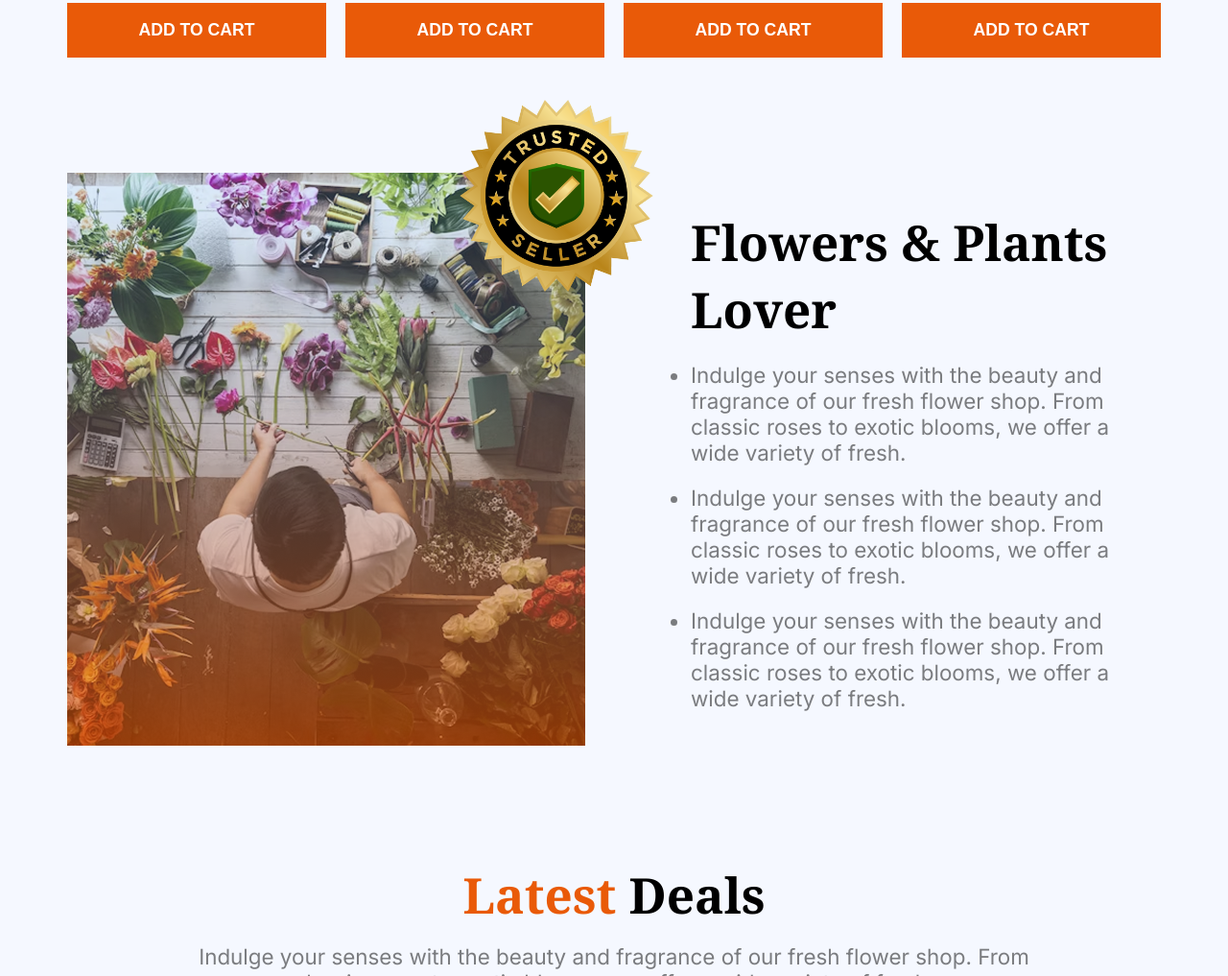
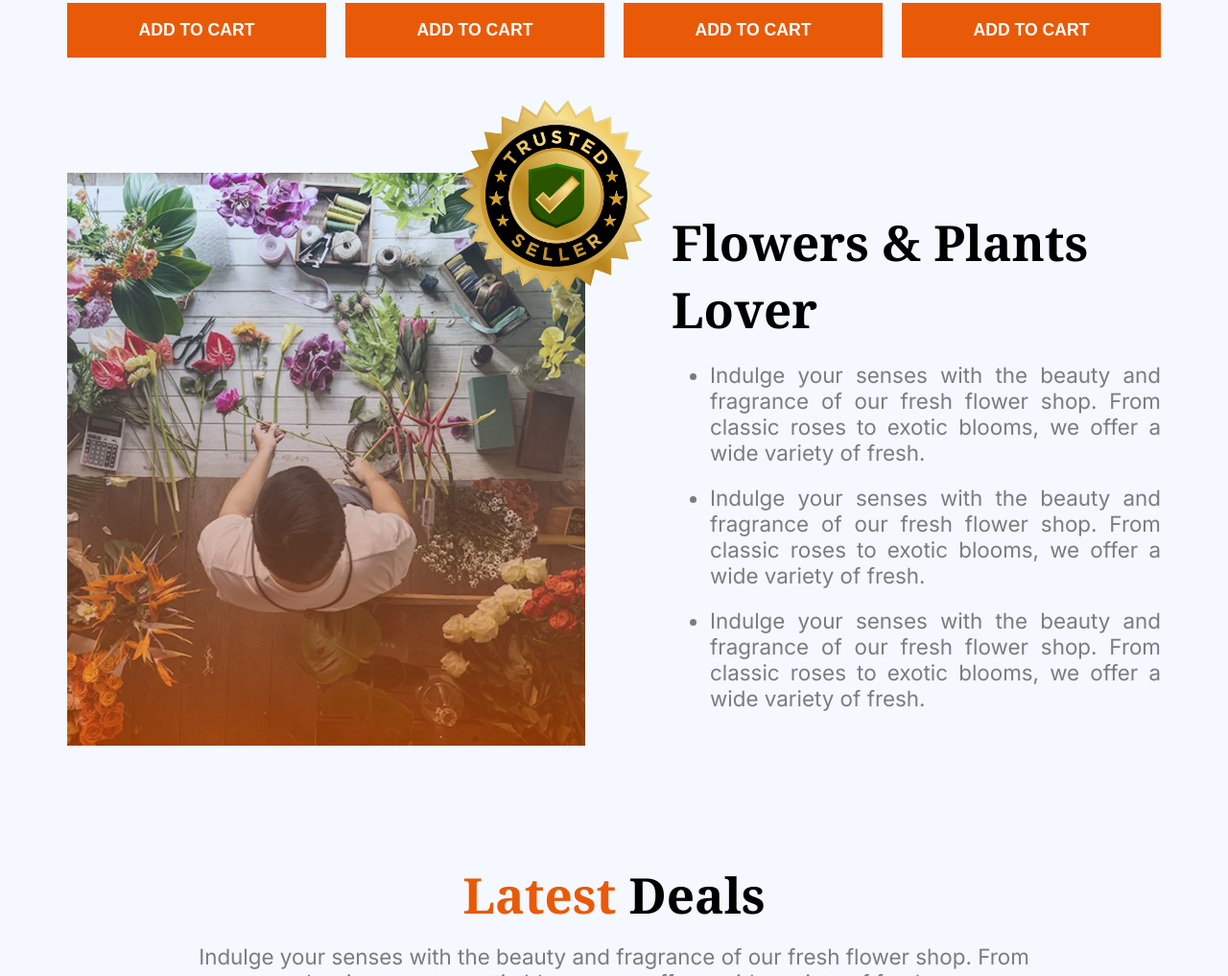
Before and after one commit to abdur2711/assignment-2, a plain HTML site: page index.html in a window 1280 px wide. Shown: the part 1904-2921 px from the top of the page at 96% size. Drawn offline with Linux system fonts and the light colour scheme.

Commit message:
Fix margin in plants lover section

```diff
--- a/styles/assignment-2.css
+++ b/styles/assignment-2.css
@@ -154,10 +154,13 @@ section {
 
 .plants-lover-title {
   max-width: 540px;
+  margin-left: -20px;
 }
 
 .plants-lover-description li {
   margin-top: 20px;
+  margin-left: 20px;
+  text-align: justify;
 }
 
 /* Latest Deals section */
```
